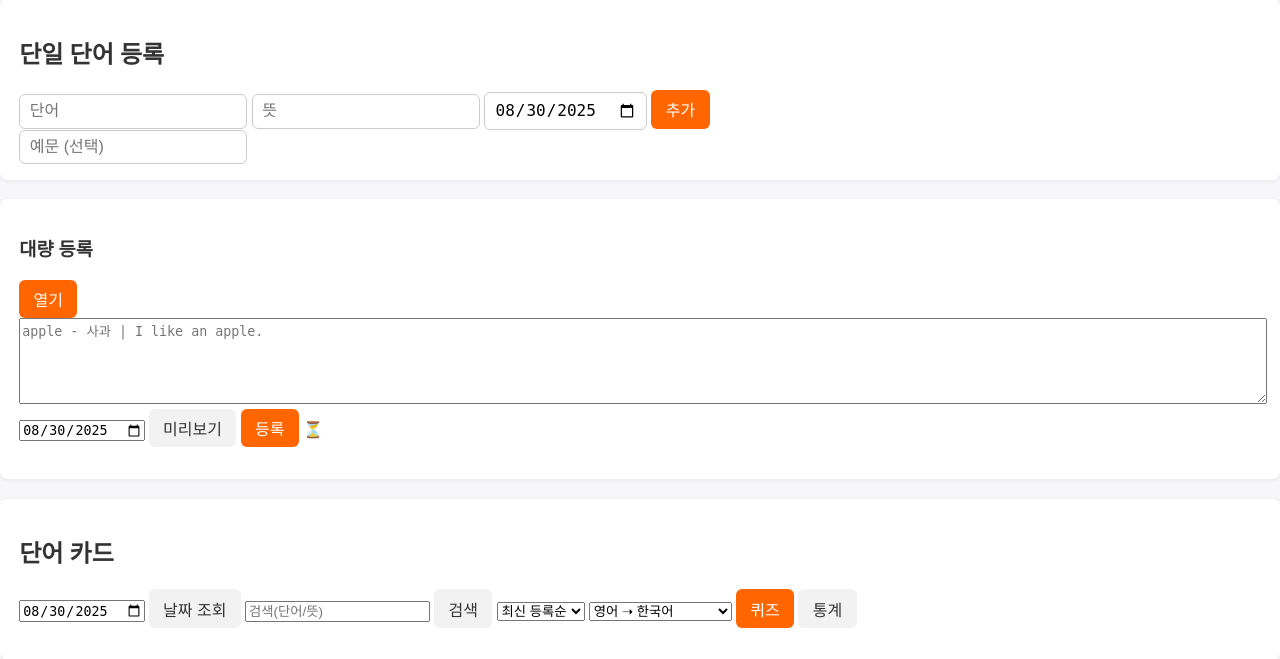
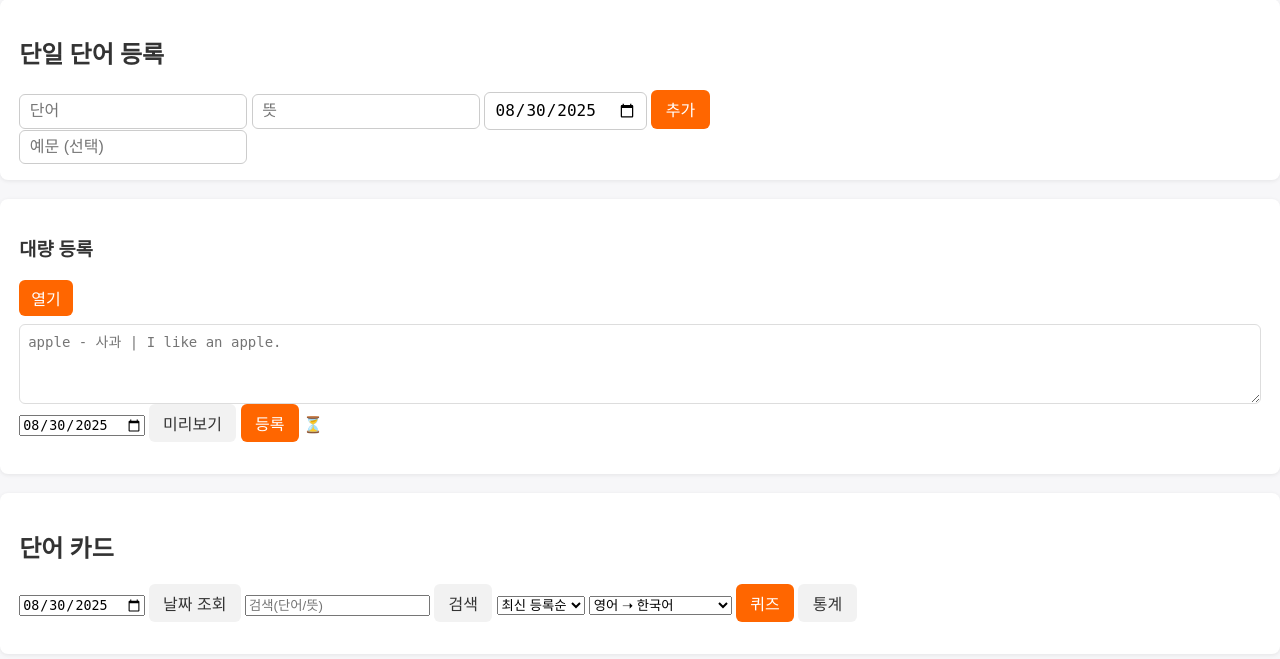
Before and after one commit to anredvon/english-word-app, a Flask app: page / in a window 1280 px wide. Shown: the part 213-872 px from the top of the page. Run offline with Flask 3, Linux system fonts and the light colour scheme; data that the repository does not hold is empty.

Commit message:
대량등록부분 수정후 커밋.

```diff
--- a/static/style.css
+++ b/static/style.css
@@ -85,10 +85,29 @@ button.danger:hover {
    대량 등록 textarea 크기
 ===================== */
 #bulkInput {
+  display: block;
   width: 100%;
-  min-height: 80px;   /* 기본 높이를 줄임 */
-  resize: vertical;   /* 사용자가 크기 조정 가능 */
-  font-family: monospace;
+  height: 80px;
+  margin-top: 8px;
+  padding: 6px 8px;
+  border: 1px solid #ddd;
+  border-radius: 6px;
+  font-size: 14px;
+  box-sizing: border-box;
+}
+
+/* 열기 버튼 (등록과 같은 오렌지색) */
+#toggleBulk {
+  background: #ff6600;
+  color: #fff;
+  border: none;
+  padding: 6px 12px;
+  border-radius: 6px;
+  cursor: pointer;
+}
+
+#toggleBulk:hover {
+  background: #e65500;
 }
 
 /* =====================
```
